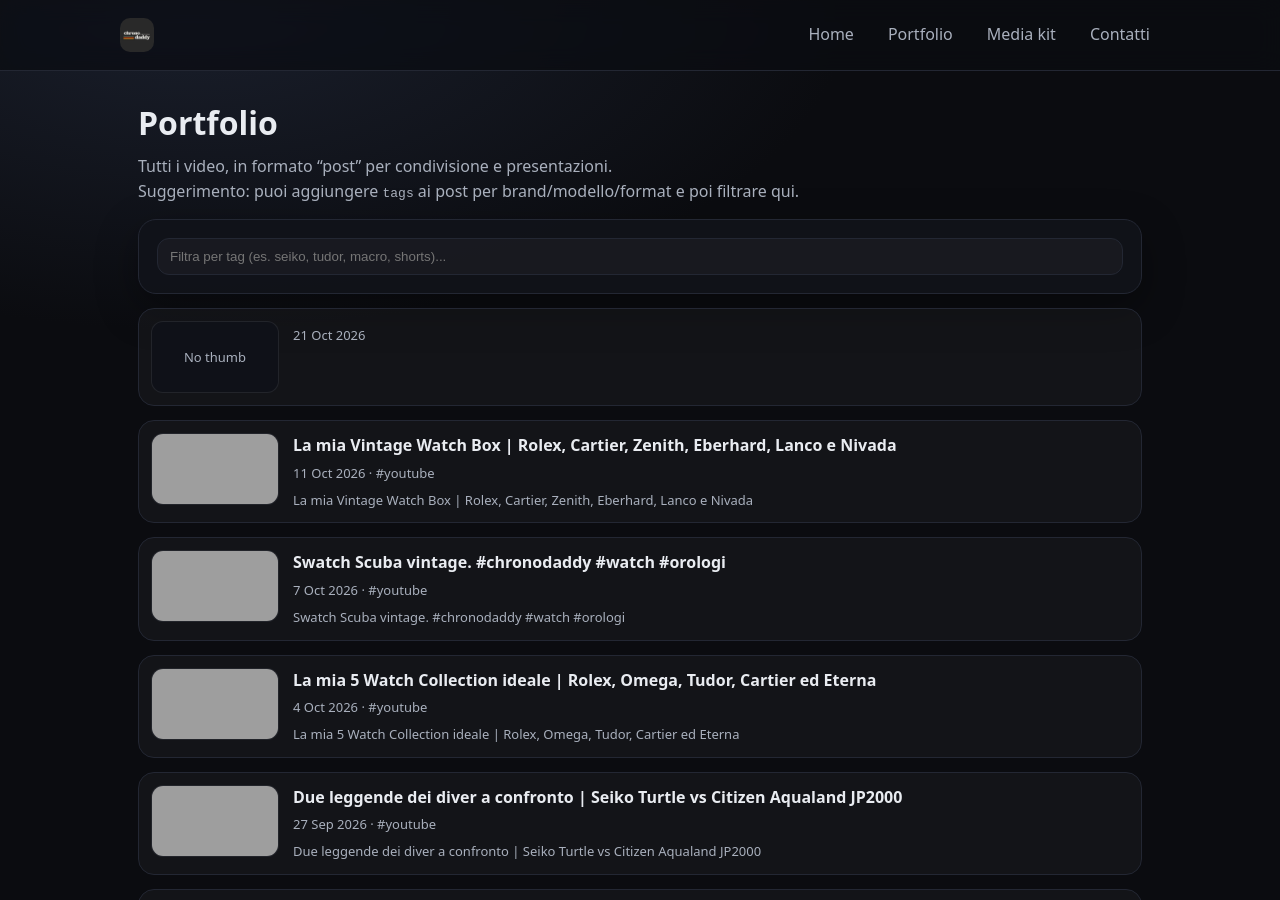
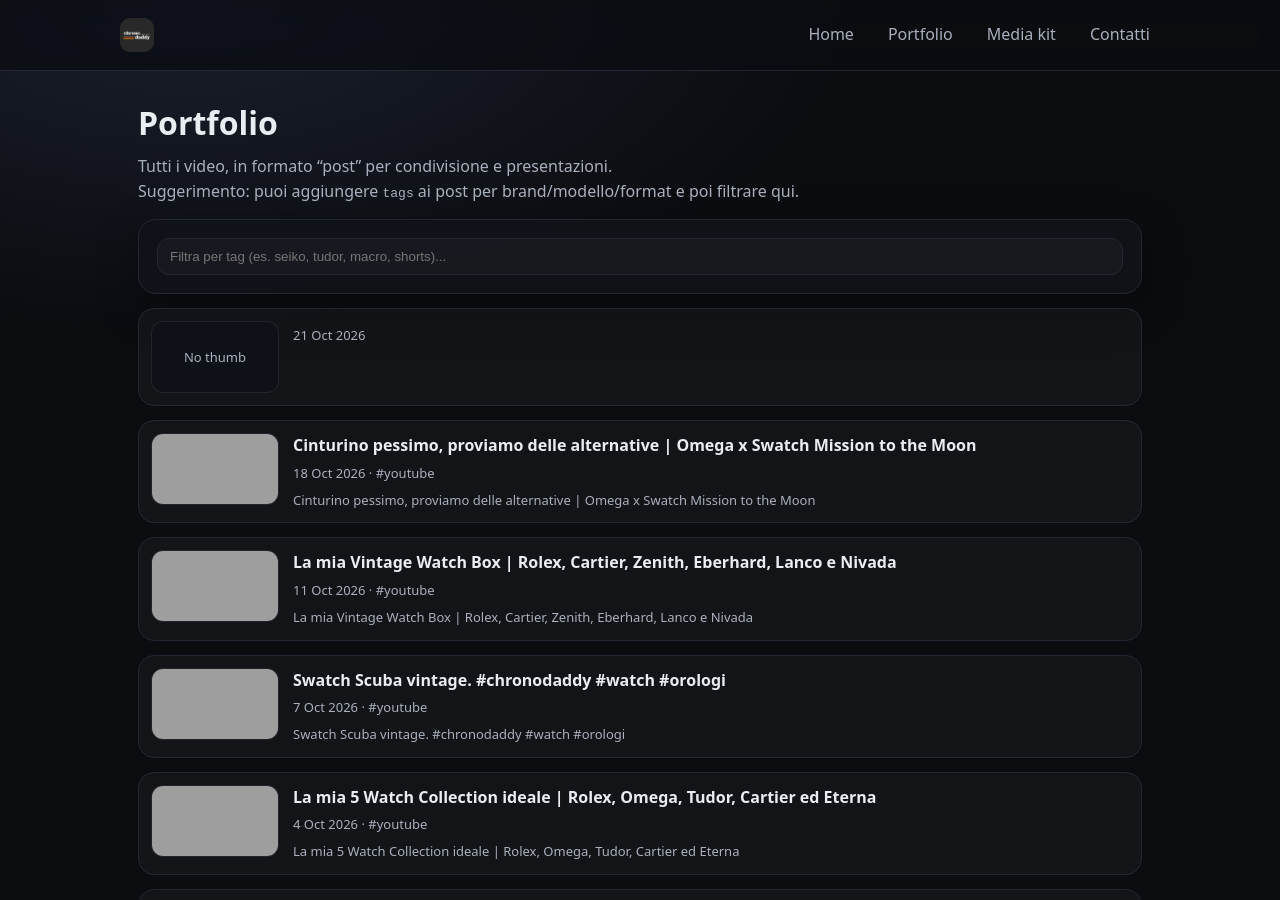
Before and after one commit to claudiostoduto/chronodaddy, a Jekyll site: the page built from _pages/portfolio.md, in a window 1280 px wide and 900 px high, cut to the strip 0-900 px from the top of the window. Built offline with Jekyll 4.4.1, drawn with Linux system fonts in a browser that asks for light colours; grey boxes are pictures that could not be loaded.

Commit message:
chore: add new YouTube posts

```diff
--- /dev/null
+++ b/_posts/2026-10-18-cinturino-pessimo-proviamo-delle-alternative-omega-x-swatch-mission-to-the-moon.md
@@ -0,0 +1,14 @@
+---
+title: "Cinturino pessimo, proviamo delle alternative | Omega x Swatch Mission to the Moon"
+date: 2026-10-18
+videoId: "79D-kGaEraQ"
+youtubeUrl: "https://www.youtube.com/watch?v=79D-kGaEraQ"
+thumbnail: "https://i4.ytimg.com/vi/79D-kGaEraQ/hqdefault.jpg"
+tags: [youtube]
+excerpt: "Cinturino pessimo, proviamo delle alternative | Omega x Swatch Mission to the Moon"
+---
+
+<!--
+Questo post è stato generato automaticamente.
+Puoi aggiungere tag più specifici (brand/modello/format) e una descrizione/contesto per renderlo un vero case study.
+-->
--- a/assets/channel-stats.json
+++ b/assets/channel-stats.json
@@ -1,6 +1,6 @@
 {
   "subscribers": 881,
   "views": 500018,
-  "videos": 253,
-  "updatedAt": "2026-10-18T17:19:30.527Z"
+  "videos": 254,
+  "updatedAt": "2026-10-18T20:37:19.553Z"
 }
```
